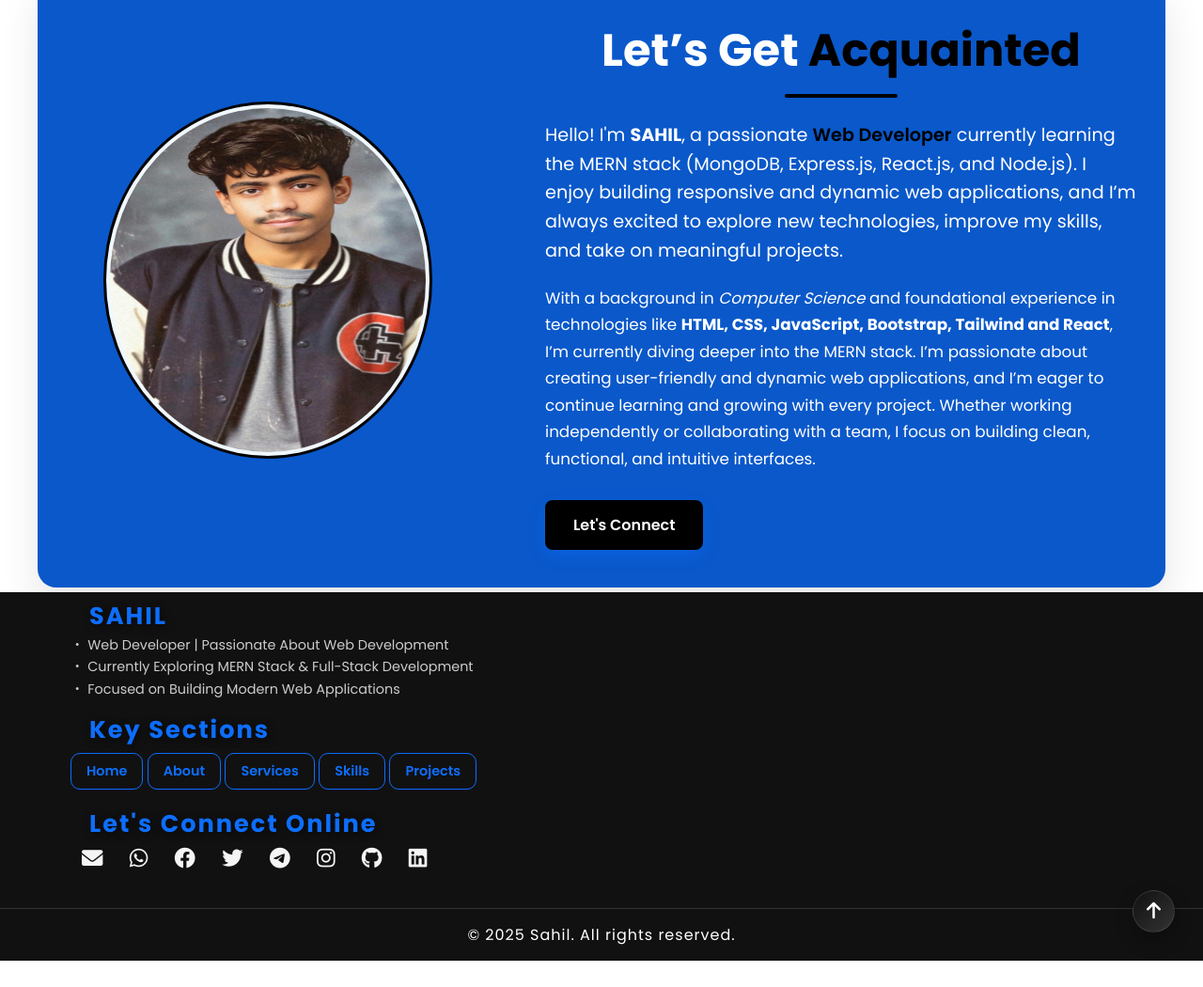
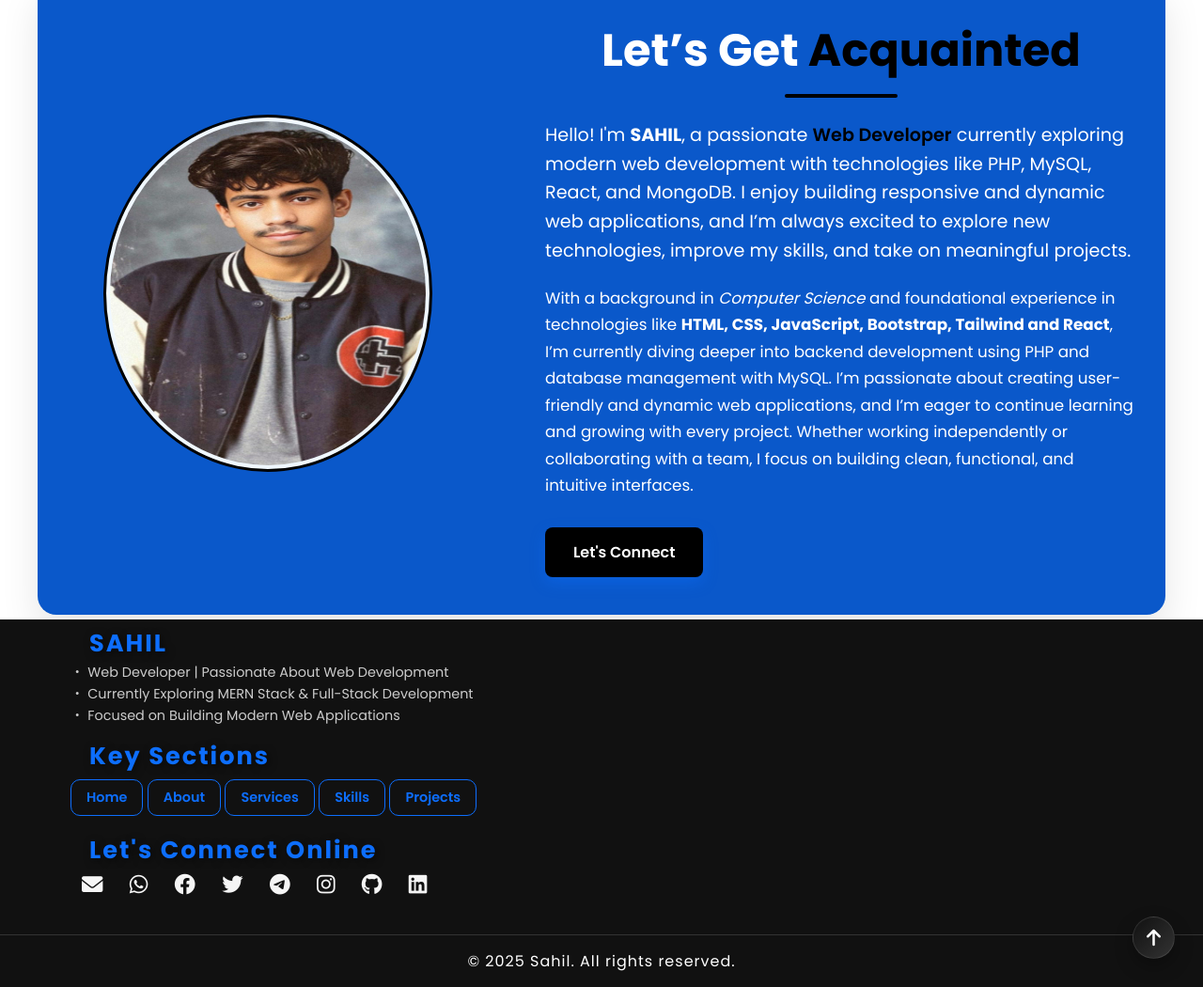
Before and after one commit to SahilZone75/portfolio-fullstack, a plain HTML site: page frontend/AboutSection.html in a window 1280 px wide. Shown: the part 142-1192 px from the top of the page at 94% size. Before the commit the page ends 1164 px from the top, so only its background shows below. Drawn offline with nearby package versions, Linux system fonts and the light colour scheme.

Commit message:
Updated portfolio (photo, icons, content)

```diff
--- a/frontend/AboutSection.html
+++ b/frontend/AboutSection.html
@@ -1,37 +1,54 @@
-<!DOCTYPE html>
+<!doctype html>
 <html lang="en">
-
   <head>
-    <meta charset="UTF-8">
-    <meta name="viewport" content="width=device-width, initial-scale=1.0">
+    <meta charset="UTF-8" />
+    <meta name="viewport" content="width=device-width, initial-scale=1.0" />
     <title>About | Portfolio</title>
-    <link rel="stylesheet" href="AboutSection.css">
-    <link rel="icon" href="Images/titleImage.png">
+    <link rel="stylesheet" href="AboutSection.css" />
+    <link rel="icon" href="Images/titleImage.png" />
     <!-- Add Font Awesome CDN -->
-    <link rel="stylesheet" href="https://cdnjs.cloudflare.com/ajax/libs/font-awesome/6.0.0-beta3/css/all.min.css">
+    <link
+      rel="stylesheet"
+      href="https://cdnjs.cloudflare.com/ajax/libs/font-awesome/6.0.0-beta3/css/all.min.css"
+    />
 
     <!-- font links -->
-    <link rel="preconnect" href="https://fonts.googleapis.com">
-    <link rel="preconnect" href="https://fonts.gstatic.com" crossorigin>
-    <link href="https://fonts.googleapis.com/css2?family=Poppins:wght@400;500;600;700&display=swap" rel="stylesheet">
+    <link rel="preconnect" href="https://fonts.googleapis.com" />
+    <link rel="preconnect" href="https://fonts.gstatic.com" crossorigin />
+    <link
+      href="https://fonts.googleapis.com/css2?family=Poppins:wght@400;500;600;700&display=swap"
+      rel="stylesheet"
+    />
 
     <!-- ANIMATIONS -->
     <!-- CSS -->
-    <link href="https://cdn.jsdelivr.net/npm/aos@2.3.4/dist/aos.css" rel="stylesheet">
+    <link
+      href="https://cdn.jsdelivr.net/npm/aos@2.3.4/dist/aos.css"
+      rel="stylesheet"
+    />
   </head>
 
   <body>
     <!-- NAVBAR SECTION STARTS -->
     <nav data-aos="zoom-in">
-        <h1>Portfolio<span style="color: #0d6efd;">Zone<i class="fas fa-laptop-code"></i>
-            </span></h1>
+      <h1>
+        Portfolio<span style="color: #0d6efd"
+          >Zone<i class="fas fa-laptop-code"></i>
+        </span>
+      </h1>
       <ul>
-            <a href="index.html" target="_self" style="color: #0d6efd;">Home</a>
+        <a href="index.html" target="_self" style="color: #0d6efd">Home</a>
         <a href="#" class="hover-effect">About</a>
-            <a href="ServiceSection.html" target="_self" class="hover-effect">Services</a>
-            <a href="SkillsSection.html" target="_self" class="hover-effect">Skills</a>
+        <a href="ServiceSection.html" target="_self" class="hover-effect"
+          >Services</a
+        >
+        <a href="SkillsSection.html" target="_self" class="hover-effect"
+          >Skills</a
+        >
         <a href="ProjectSection.html" class="hover-effect">Projects</a>
-            <a href="ContactSection.html" target="_self" class="hover-effect">Contact</a>
+        <a href="ContactSection.html" target="_self" class="hover-effect"
+          >Contact</a
+        >
       </ul>
       <div class="hamburgersection">
         <i class="menu-toggle">
@@ -45,29 +62,33 @@
     <!-- About Section -->
     <section class="container">
       <div class="pht">
-            <img src="Images/sahilImg.jpeg" alt="SAHIL">
+        <img src="Images/sahilImg.jpeg" alt="SAHIL" />
       </div>
 
       <div class="text-content">
-            <h2>Let’s Get <span style="color: black;">Acquainted</span></h2>
+        <h2>Let’s Get <span style="color: black">Acquainted</span></h2>
         <p class="lead">
-                Hello! I'm <strong>SAHIL</strong>, a passionate <span class="text-primary">Web Developer</span>
-                currently learning the MERN stack (MongoDB, Express.js, React.js, and Node.js). I enjoy building
-                responsive and dynamic web applications, and I’m always excited to explore new technologies, improve
-                my skills, and take on meaningful projects.
+          Hello! I'm <strong>SAHIL</strong>, a passionate
+          <span class="text-primary">Web Developer</span>
+          currently exploring modern web development with technologies like PHP,
+          MySQL, React, and MongoDB. I enjoy building responsive and dynamic web
+          applications, and I’m always excited to explore new technologies,
+          improve my skills, and take on meaningful projects.
         </p>
         <p class="text-muted">
-                With a background in <em>Computer Science</em> and foundational experience in technologies like
-                <strong>HTML, CSS, JavaScript, Bootstrap, Tailwind and React</strong>, I’m currently diving deeper into
-                the
-                MERN stack. I’m passionate about creating user-friendly and dynamic web applications, and I’m eager
-                to continue learning and growing with every project. Whether working independently or collaborating
-                with a team, I focus on building clean, functional, and intuitive interfaces.
+          With a background in <em>Computer Science</em> and foundational
+          experience in technologies like
+          <strong>HTML, CSS, JavaScript, Bootstrap, Tailwind and React</strong>,
+          I’m currently diving deeper into backend development using PHP and
+          database management with MySQL. I’m passionate about creating
+          user-friendly and dynamic web applications, and I’m eager to continue
+          learning and growing with every project. Whether working independently
+          or collaborating with a team, I focus on building clean, functional,
+          and intuitive interfaces.
         </p>
         <a href="ContactSection.html" class="btn-primary">Let's Connect</a>
       </div>
     </section>
-
 
     <!-- LAST SECTION -->
     <footer>
@@ -87,14 +108,30 @@
       </div>
       <div class="third">
         <h1>Let's Connect Online</h1>
-            <a href="mailto:siddiquisahil735@gmail.com"><i class="fas fa-envelope"></i></a>
-            <a href="https://wa.me/8630774924" target="_blank"><i class="fab fa-whatsapp"></i></a>
-            <a href="https://www.facebook.com/share/1BjKaBVwZz/" target="_blank"><i class="fab fa-facebook"></i></a>
-            <a href="https://x.com/sahilrehan75" target="_blank"><i class="fab fa-twitter"></i></a>
-            <a href="https://t.me/sahilrehan75" target="_blank"><i class="fab fa-telegram"></i></a>
-            <a href="https://www.instagram.com/_sahil_rehan_75_/" target="_blank"><i class="fab fa-instagram"></i></a>
-            <a href="https://github.com/SahilZone75" target="_blank"><i class="fab fa-github"></i></a>
-            <a href="https://www.linkedin.com/in/sahil-9107422a5/" target="_blank"><i class="fab fa-linkedin"></i></a>
+        <a href="mailto:siddiquisahil735@gmail.com"
+          ><i class="fas fa-envelope"></i
+        ></a>
+        <a href="https://wa.me/8630774924" target="_blank"
+          ><i class="fab fa-whatsapp"></i
+        ></a>
+        <a href="https://www.facebook.com/share/1BjKaBVwZz/" target="_blank"
+          ><i class="fab fa-facebook"></i
+        ></a>
+        <a href="https://x.com/sahilrehan75" target="_blank"
+          ><i class="fab fa-twitter"></i
+        ></a>
+        <a href="https://t.me/sahilrehan75" target="_blank"
+          ><i class="fab fa-telegram"></i
+        ></a>
+        <a href="https://www.instagram.com/_sahil_rehan_75_/" target="_blank"
+          ><i class="fab fa-instagram"></i
+        ></a>
+        <a href="https://github.com/SahilZone75" target="_blank"
+          ><i class="fab fa-github"></i
+        ></a>
+        <a href="https://www.linkedin.com/in/sahil-9107422a5/" target="_blank"
+          ><i class="fab fa-linkedin"></i
+        ></a>
       </div>
       <div class="fourth">
         <p>&copy; 2025 Sahil. All rights reserved.</p>
@@ -104,30 +141,28 @@
 
     <script>
       //for hamburger toggle
-        const menuToggle = document.querySelector('.menu-toggle');
-        const menu = document.querySelector('nav > ul');
+      const menuToggle = document.querySelector(".menu-toggle");
+      const menu = document.querySelector("nav > ul");
 
-        menuToggle.addEventListener('click', () => {
-            menuToggle.classList.toggle('active');  // Toggle hamburger icon animation
-            menu.classList.toggle('active');        // Toggle offcanvas menu visibility
+      menuToggle.addEventListener("click", () => {
+        menuToggle.classList.toggle("active"); // Toggle hamburger icon animation
+        menu.classList.toggle("active"); // Toggle offcanvas menu visibility
       });
 
       //Top arrow icon for scrolling smooth
-        const backToTopButton = document.querySelector('.back-to-top');
-        backToTopButton.addEventListener('click', function (e) {
+      const backToTopButton = document.querySelector(".back-to-top");
+      backToTopButton.addEventListener("click", function (e) {
         e.preventDefault();
         window.scrollTo({
           top: 0,
-                behavior: 'smooth'
+          behavior: "smooth",
         });
       });
     </script>
-
 
     <script src="https://cdn.jsdelivr.net/npm/aos@2.3.4/dist/aos.js"></script>
     <script>
       AOS.init();
     </script>
   </body>
-
 </html>
```
Also changed, not shown: frontend/SkillsSection.html (+87 -40 lines), frontend/index.html (+3 -5 lines), frontend/Images/SahilImg4.jpeg (added), 2 other files. Lines whose indentation alone changed are shown as unchanged.
